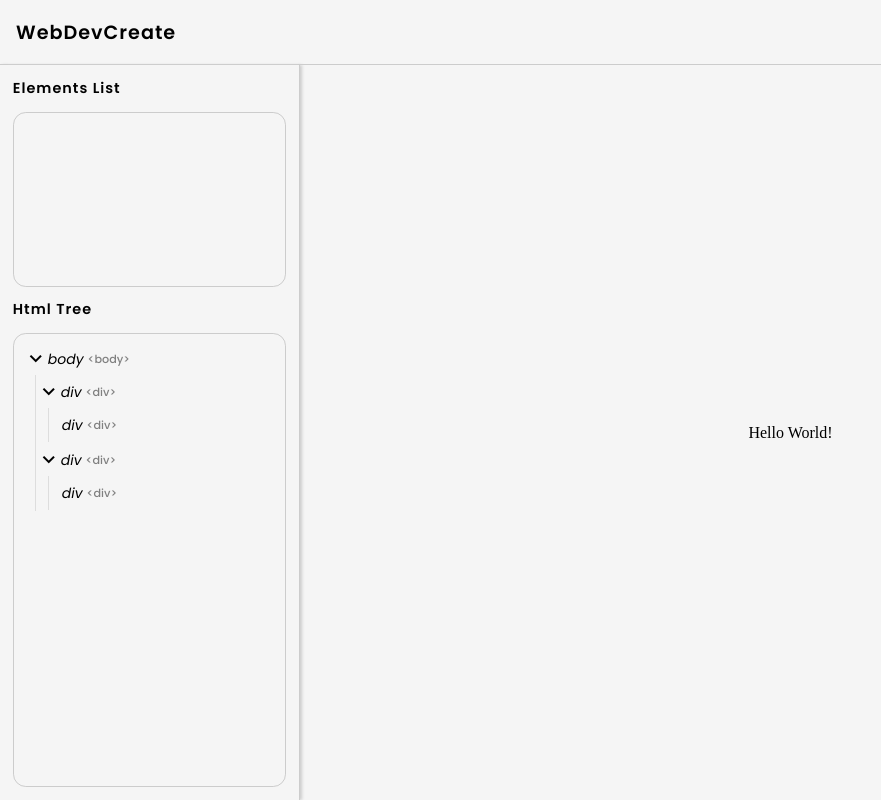
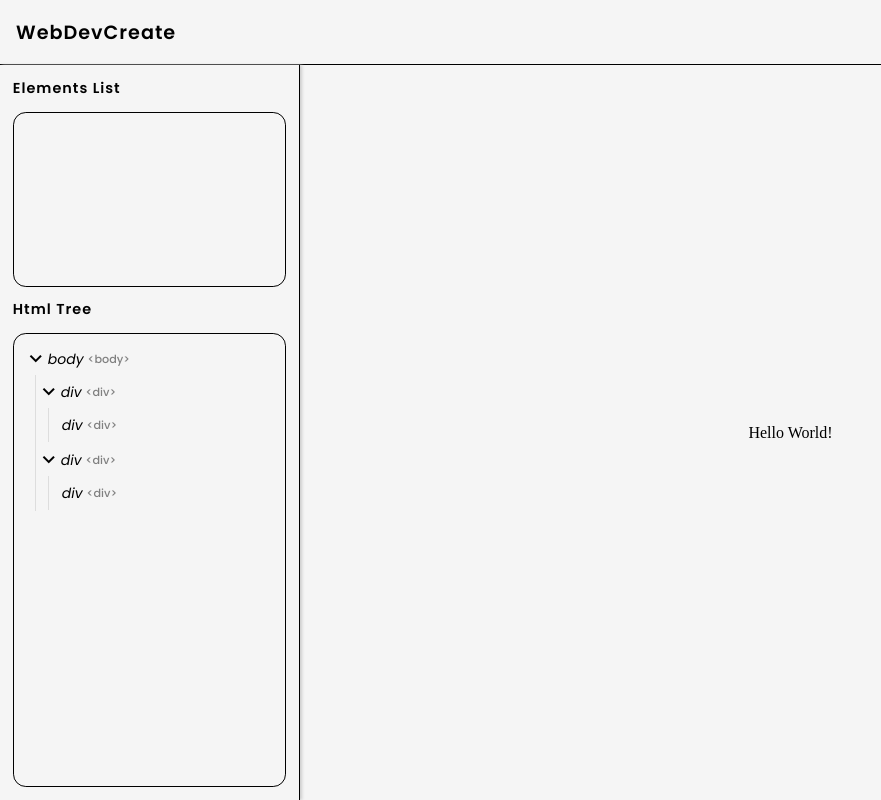
Before and after one commit to ultraflame4/WebDevCreate, a React (Vite) app: page /#/app in a window 1280 px wide. Shown: the whole page, without its empty margins (0-881 px from the left). Built offline with nearby package versions, Linux system fonts and the light colour scheme.

Commit message:
changed line coolor

```diff
--- a/src/assets/App.scss
+++ b/src/assets/App.scss
@@ -1,5 +1,5 @@
 $bg: whitesmoke;
-$line-color: #ccc;
+$line-color: #000;
 
 
 .default-bg {
```
